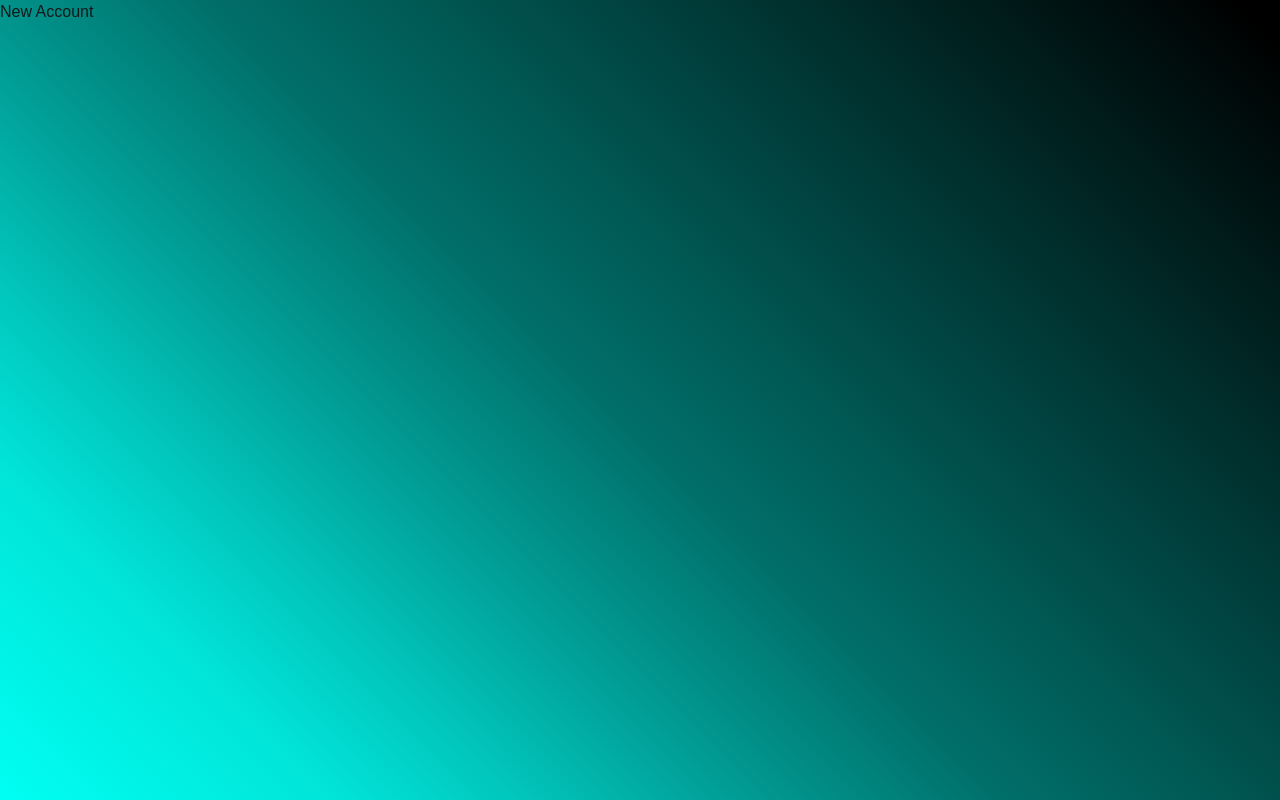
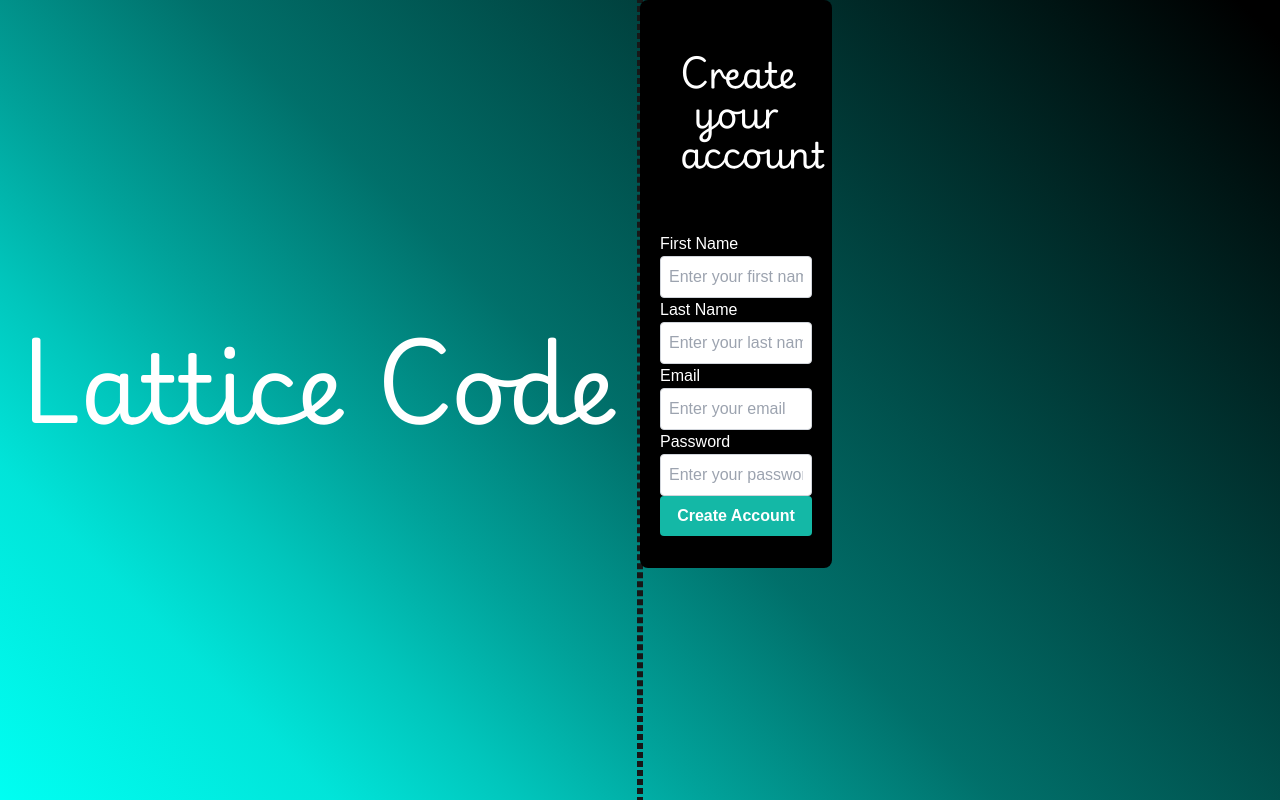
Before and after one commit to jchirch/latticeCode, a Next.js app: page /newaccount in a window 1280 px wide. Built offline with nearby package versions, Linux system fonts and the light colour scheme.

Commit message:
Feat: build out new account form page

```diff
--- a/src/app/newaccount/page.tsx
+++ b/src/app/newaccount/page.tsx
@@ -1,12 +1,111 @@
+'use client';
+
+import { useRouter } from "next/navigation"
+import { useState } from "react"
+
 export default function NewAccountPage() {
+  const router = useRouter();
+  const [email, setEmail] = useState("");
+  const [password, setPassword] = useState("");
+  const [firstName, setFirstName] = useState("");
+  const [lastName, setLastName] = useState("");
+
+  const handleSubmit = (event: React.FormEvent) => {
+    event.preventDefault();
+    console.log("Logging in with:", { email, password });
+    router.push("/dashboard")
+  }
+
+  // const navigateDashboard = () => {
+  //   router.push("/dashboard")
+  // }
+
   return (
     <div
-    // flex flex-col items-center justify-center
-      className="
+      className=" mainBackground
+      flex flex-row
+      outline-dashed
       w-screen h-screen
       bg-[linear-gradient(45deg,_hsl(177,100%,50%)_0%,_hsl(177,99%,45%)_16%,_hsl(177,99%,39%)_25%,_hsl(177,99%,32%)_34%,_hsl(177,99%,22%)_48%,_hsl(0,0%,0%)_98%)]"
     >
-      <h1>New Account</h1>
+      <div className="leftPage w-1/2 flex justify-start items-center outline-dashed">
+        <h1 className="text-white font-playwrite text-8xl p-5 mb-10 ">Lattice Code</h1> {/* hover:scale-150 duration-500 */}
+      </div>
+      <div className="rightPage w-1/2 align-middle items-center outline-dashed">
+        <div
+          className="loginContainer bg-black w-[30%] pt-8 pb-8 px-5 text-center rounded-lg shadow-none transition-shadow duration-300 cursor-pointer hover:shadow-lg hover:shadow-teal-300"
+        >
+          <h1 className="text-white font-playwrite text-4xl p-5 mb-10 ">Create your account</h1>
+          <form onSubmit={handleSubmit} className="">
+            <div className="form-group">
+              <label htmlFor="firstName" className="block text-left text-white font-medium">
+                First Name
+              </label>
+              <input
+                type="firstName"
+                id="firstName"
+                name="firstName"
+                placeholder="Enter your first name"
+                required
+                value={firstName}
+                onChange={(e) => setFirstName(e.target.value)}
+                className="w-full p-2 border border-gray-300 rounded focus:outline-none focus:ring-2 focus:ring-teal-400 text-black"
+              >
+              </input>
+              <label htmlFor="lastName" className="block text-left text-white font-medium">
+                Last Name
+              </label>
+              <input
+                type="lastName"
+                id="lastName"
+                name="lastName"
+                placeholder="Enter your last name"
+                required
+                value={lastName}
+                onChange={(e) => setLastName(e.target.value)}
+                className="w-full p-2 border border-gray-300 rounded focus:outline-none focus:ring-2 focus:ring-teal-400 text-black"
+              >
+              </input>
+              <label htmlFor="email" className="block text-left text-white font-medium">
+                Email
+              </label>
+              <input
+                type="email"
+                id="email"
+                name="email"
+                value={email}
+                placeholder="Enter your email"
+                onChange={(e) => setEmail(e.target.value)}
+                required
+                className="w-full p-2 border border-gray-300 rounded focus:outline-none focus:ring-2 focus:ring-teal-400 text-black"
+              />
+            </div>
+            <div className="form-group">
+              <label htmlFor="password" className="block text-left text-white font-medium">
+                Password
+              </label>
+              <input
+                type="password"
+                id="password"
+                name="password"
+                placeholder="Enter your password"
+                required
+                value={password}
+                onChange={(e) => setPassword(e.target.value)}
+                className="w-full p-2 border border-gray-300 rounded focus:outline-none focus:ring-2 focus:ring-teal-400 text-black"
+              />
+            </div>
+
+            <button
+            type="submit"
+            className="w-full bg-teal-500 text-white font-semibold py-2 rounded hover:bg-red-600 transition"
+          >
+            Create Account
+          </button>
+
+          </form>
+        </div>
+      </div>
     </div>
   );
 }
```
